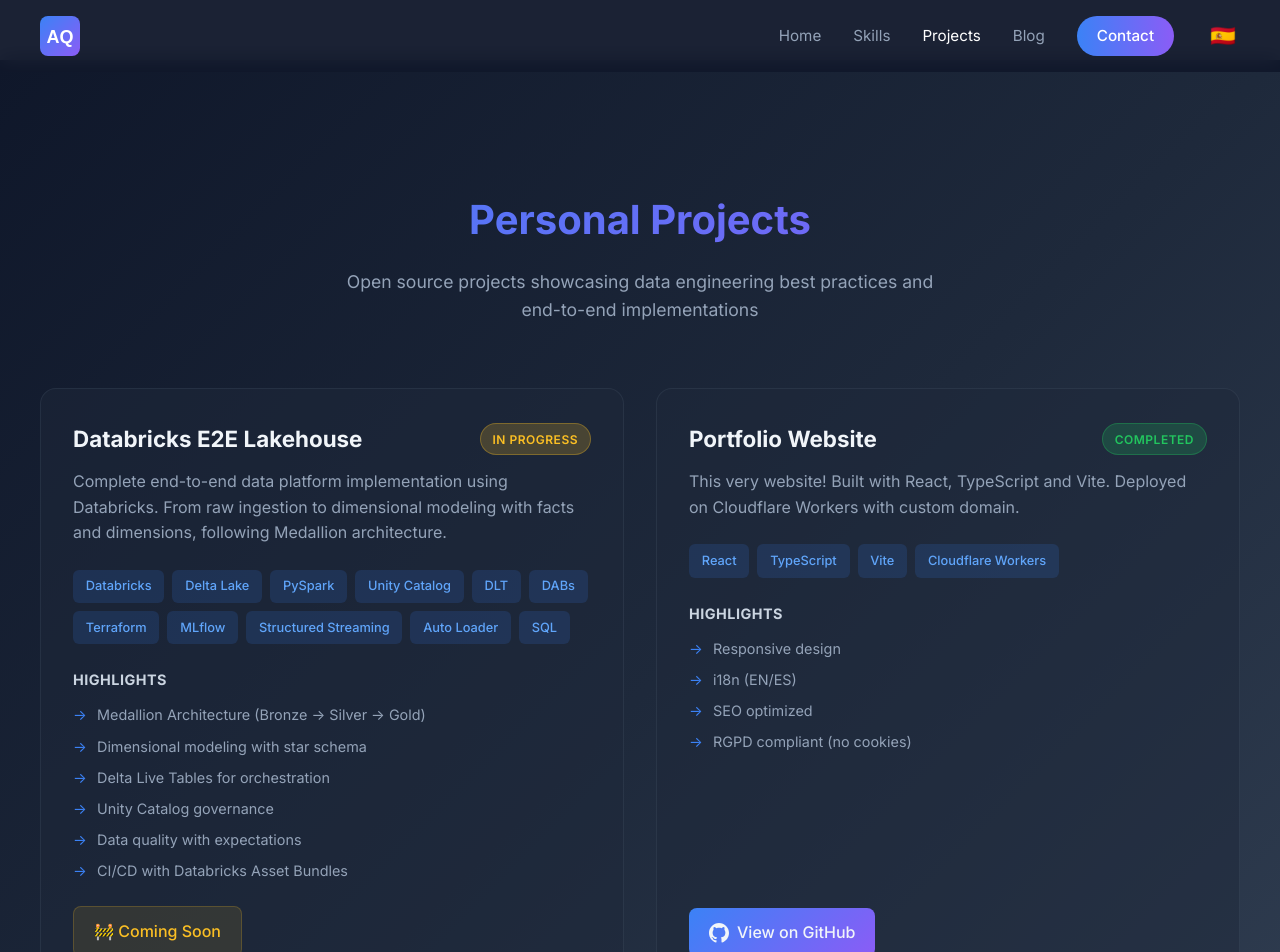
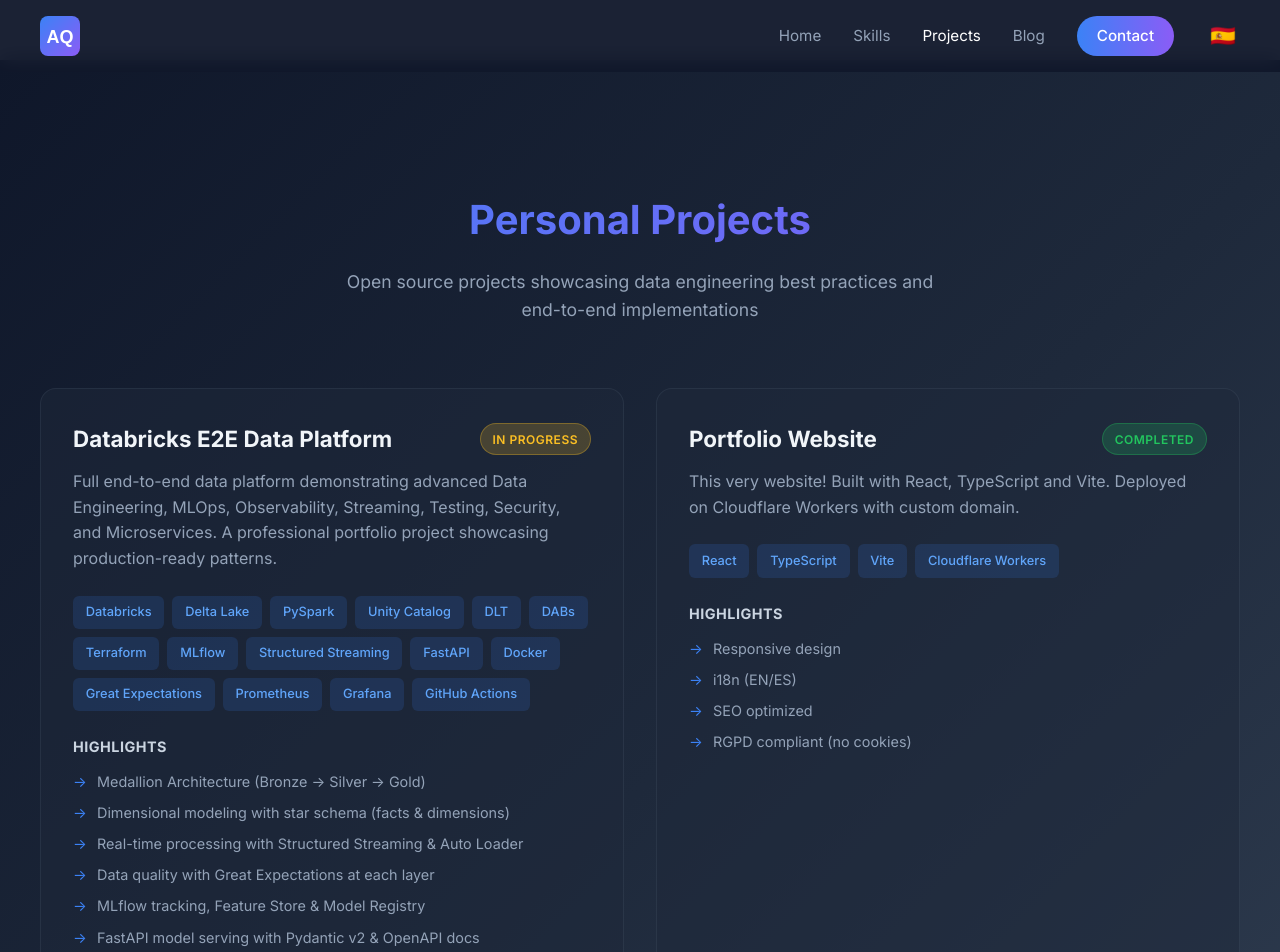
Before and after one commit to kaleex/cv, a React (Vite) app in the folder frontend/: page /repos in a window 1280 px wide. Shown: the top 952 px of the page. Built offline with nearby package versions, Linux system fonts and the light colour scheme.

Commit message:
feat: update Databricks project with full tech stack (MLOps, Observability, FastAPI, etc)

```diff
--- a/frontend/src/i18n/translations.ts
+++ b/frontend/src/i18n/translations.ts
@@ -155,17 +155,22 @@ export const en = {
     },
     projects: [
       {
-        name: "Databricks E2E Lakehouse",
-        description: "Complete end-to-end data platform implementation using Databricks. From raw ingestion to dimensional modeling with facts and dimensions, following Medallion architecture.",
-        tech: ["Databricks", "Delta Lake", "PySpark", "Unity Catalog", "DLT", "DABs", "Terraform", "MLflow", "Structured Streaming", "Auto Loader", "SQL"],
+        name: "Databricks E2E Data Platform",
+        description: "Full end-to-end data platform demonstrating advanced Data Engineering, MLOps, Observability, Streaming, Testing, Security, and Microservices. A professional portfolio project showcasing production-ready patterns.",
+        tech: ["Databricks", "Delta Lake", "PySpark", "Unity Catalog", "DLT", "DABs", "Terraform", "MLflow", "Structured Streaming", "FastAPI", "Docker", "Great Expectations", "Prometheus", "Grafana", "GitHub Actions"],
         status: "in-progress",
+        url: "https://github.com/Killex94/portfolio",
         highlights: [
           "Medallion Architecture (Bronze → Silver → Gold)",
-          "Dimensional modeling with star schema",
-          "Delta Live Tables for orchestration",
-          "Unity Catalog governance",
-          "Data quality with expectations",
-          "CI/CD with Databricks Asset Bundles"
+          "Dimensional modeling with star schema (facts & dimensions)",
+          "Real-time processing with Structured Streaming & Auto Loader",
+          "Data quality with Great Expectations at each layer",
+          "MLflow tracking, Feature Store & Model Registry",
+          "FastAPI model serving with Pydantic v2 & OpenAPI docs",
+          "Full observability: Prometheus, Grafana, Data/Concept Drift",
+          "CI/CD with GitHub Actions & Databricks Asset Bundles",
+          "Unity Catalog governance & security",
+          "Canary/Shadow deployments & cost monitoring"
         ]
       },
       {
@@ -391,17 +396,22 @@ export const es = {
     },
     projects: [
       {
-        name: "Databricks E2E Lakehouse",
-        description: "Implementación completa end-to-end de plataforma de datos usando Databricks. Desde ingesta raw hasta modelado dimensional con hechos y dimensiones, siguiendo arquitectura Medallion.",
-        tech: ["Databricks", "Delta Lake", "PySpark", "Unity Catalog", "DLT", "DABs", "Terraform", "MLflow", "Structured Streaming", "Auto Loader", "SQL"],
+        name: "Databricks E2E Data Platform",
+        description: "Plataforma de datos end-to-end completa demostrando Data Engineering avanzado, MLOps, Observabilidad, Streaming, Testing, Seguridad y Microservicios. Un proyecto portfolio profesional con patrones production-ready.",
+        tech: ["Databricks", "Delta Lake", "PySpark", "Unity Catalog", "DLT", "DABs", "Terraform", "MLflow", "Structured Streaming", "FastAPI", "Docker", "Great Expectations", "Prometheus", "Grafana", "GitHub Actions"],
         status: "in-progress",
+        url: "https://github.com/Killex94/portfolio",
         highlights: [
           "Arquitectura Medallion (Bronze → Silver → Gold)",
-          "Modelado dimensional con star schema",
-          "Delta Live Tables para orquestación",
-          "Gobernanza con Unity Catalog",
-          "Calidad de datos con expectations",
-          "CI/CD con Databricks Asset Bundles"
+          "Modelado dimensional con star schema (hechos y dimensiones)",
+          "Procesamiento real-time con Structured Streaming & Auto Loader",
+          "Calidad de datos con Great Expectations en cada capa",
+          "MLflow tracking, Feature Store & Model Registry",
+          "Model serving con FastAPI, Pydantic v2 & OpenAPI docs",
+          "Observabilidad completa: Prometheus, Grafana, Data/Concept Drift",
+          "CI/CD con GitHub Actions & Databricks Asset Bundles",
+          "Gobernanza y seguridad con Unity Catalog",
+          "Despliegues Canary/Shadow & monitoring de costes"
         ]
       },
       {
```
